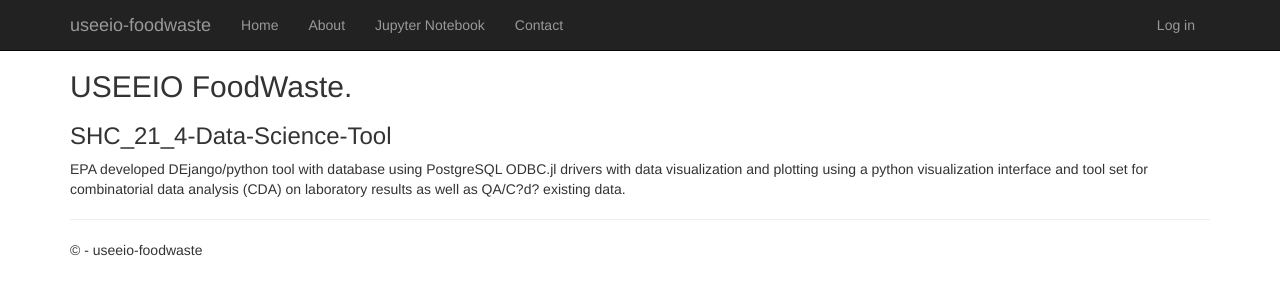
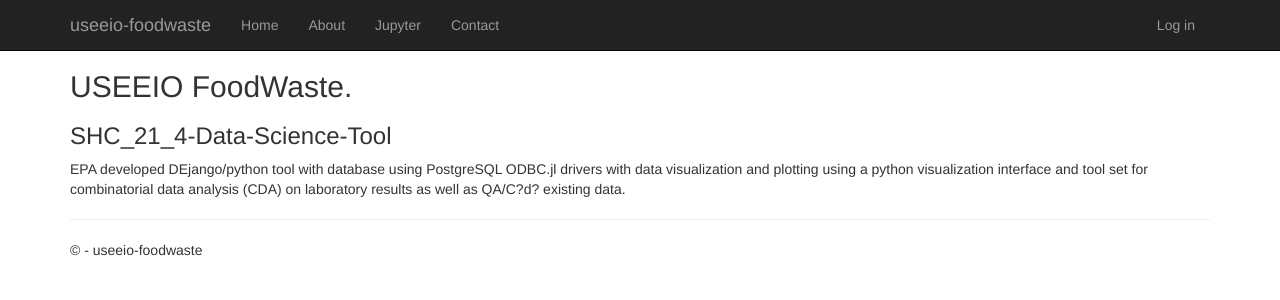
Before and after one commit to WesIngwersen/useeio-foodwaste, a Django app: template useeio-foodwaste/app/templates/app/about.html in a window 1280 px wide. Shown: the top 300 px of the page. Run offline with Django 3.2, Linux system fonts and the light colour scheme; the template is opened without the code that fills it, so the values that code supplies are empty; some libraries are stand-ins or nearby versions.

Commit message:
Moved jupyter to app folder...

```diff
--- a/useeio-foodwaste/app/templates/app/layout.html
+++ b/useeio-foodwaste/app/templates/app/layout.html
@@ -25,7 +25,7 @@
                 <ul class="nav navbar-nav">
                     <li><a href="{% url 'home' %}">Home</a></li>
                     <li><a href="{% url 'about' %}">About</a></li>
-                    <li><a href="{% url 'jupyter' %}">Jupyter Notebook</a></li>
+                    <li><a href="{% url 'jupyter' %}">Jupyter</a></li>
                     <li><a href="{% url 'contact' %}">Contact</a></li>
                 </ul>
                 {% include 'app/loginpartial.html' %}
--- a/useeio-foodwaste/app/views.py
+++ b/useeio-foodwaste/app/views.py
@@ -57,7 +57,7 @@
     assert isinstance(request, HttpRequest)
     return render(
         request,
-        'jupyter/jupyter.html',
+        'app/jupyter.html',
         {
             'title': 'Jupyter',
             'message': 'Your application description page.',
```
Also changed, not shown: useeio-foodwaste/app/templates/app/jupyter.html (renamed from useeio-foodwaste/jupyter/templates/jupyter/jupyter.html).
